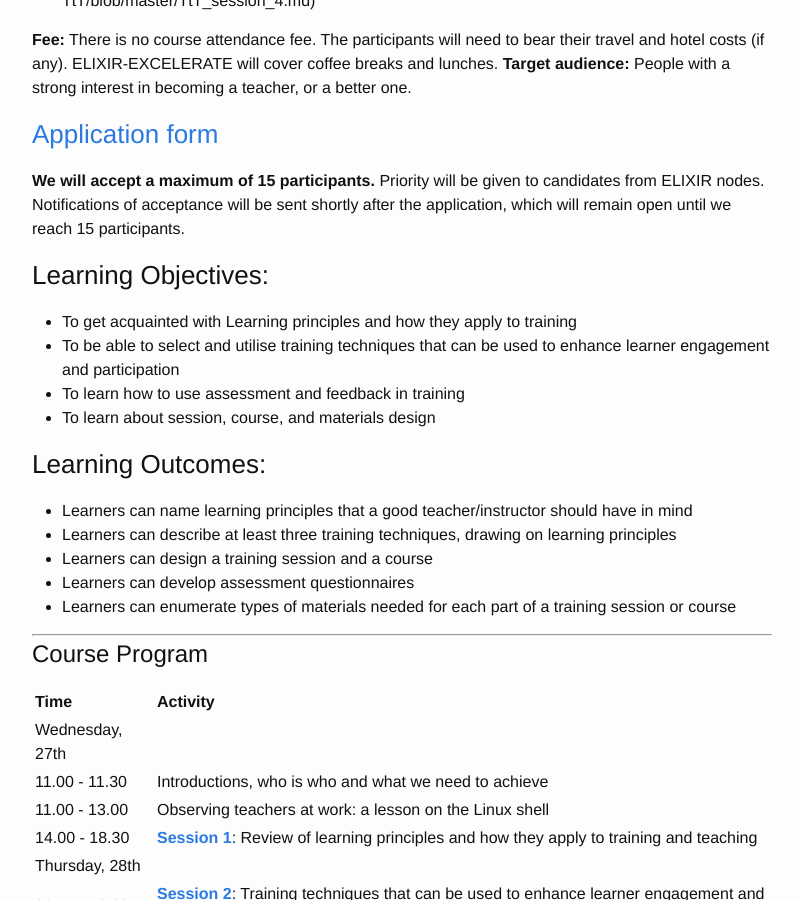
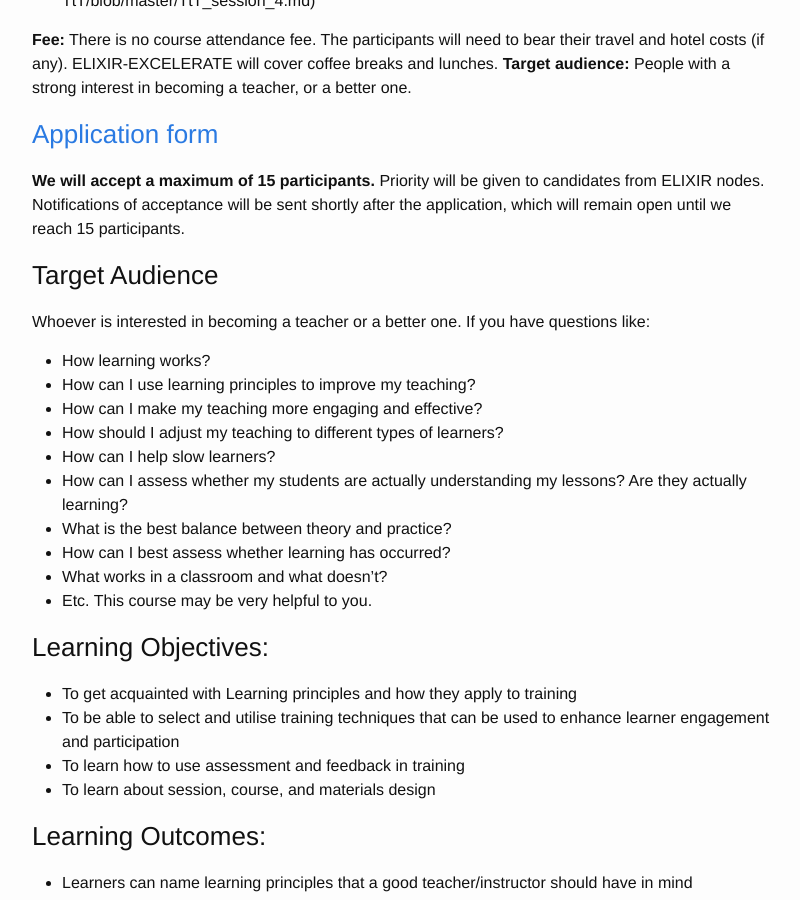
Before and after one commit to ELIXIR-IIB-training/website, a Jekyll site: the page built from _posts/2017-09-27-train-the-trainer-salerno.md, in a window 1280 px wide and 900 px high, scrolled down 1127 px. Shown: the whole window, without its empty margins (238-1038 px from the left). Built offline with Jekyll 4.4.1, drawn with Linux system fonts in a browser that asks for light colours; our own code applies the rules of GitHub Pages for plain Markdown files.

Commit message:
Update 2017-09-27-train-the-trainer-salerno.md

```diff
--- a/_posts/2017-09-27-train-the-trainer-salerno.md
+++ b/_posts/2017-09-27-train-the-trainer-salerno.md
@@ -3,7 +3,7 @@ layout: post
 title:  ELIXIR-EXCELERATE Train the Trainer
 date_start:   2017-09-27
 date_end:   2017-09-29
-venue: Fisciano (Salerno), Italy
+venue: University of Salerno, Fisciano (Salerno), Italy
 description: ELIXIR-IIB, in cooperation with the ELIXIR-EXCELERATE Train-The-Trainer programme, will hold a Train the Trainer (TtT) event in connection with a course on "Best Practices for RNA-Seq analysis".
 The course is meant to offer guidance, ideas and tips for training / teaching design, development and delivery based on research-driven educational principles. Examples and discussions will also focus on the challenges presented by academic teaching.
 
@@ -52,6 +52,21 @@ The course is made up of four sessions, covering:
 ### [Application form](https://goo.gl/forms/EJEoqXobj0MYflv22)
 **We will accept a maximum of 15 participants.** Priority will be given to candidates from ELIXIR nodes. Notifications of acceptance will be sent shortly after the application, which will remain open until we reach 15 participants.
 
+### Target Audience
+Whoever is interested in becoming a teacher or a better one.
+If you have questions like:
+* How learning works?
+* How can I use learning principles to improve my teaching?
+* How can I make my teaching more engaging and effective?
+* How should I adjust my teaching to different types of learners?
+* How can I help slow learners?
+* How can I assess whether my students are actually understanding my lessons? Are they actually learning?
+* What is the best balance between theory and practice?
+* How can I best assess whether learning has occurred?
+* What works in a classroom and what doesn't?
+* Etc.
+This course may be very helpful to you.
+
 
 ### Learning Objectives:
  * To get acquainted with Learning principles and how they apply to training
```
